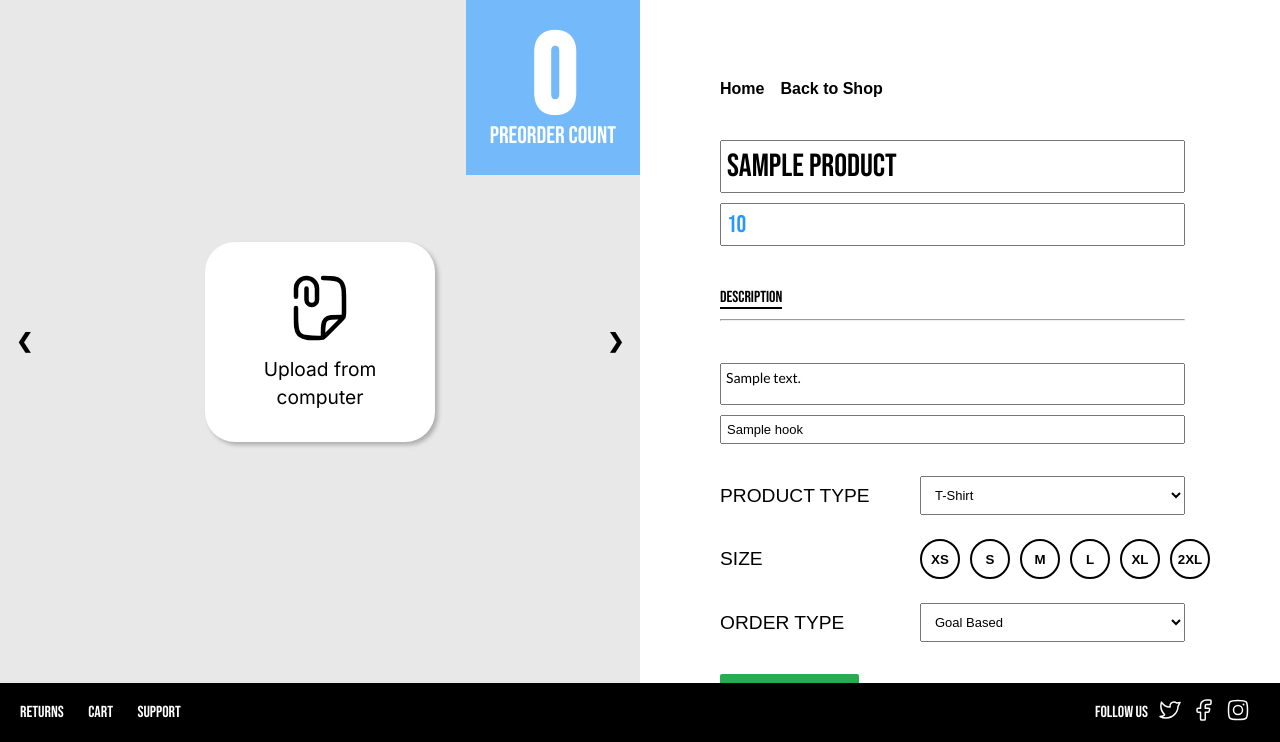
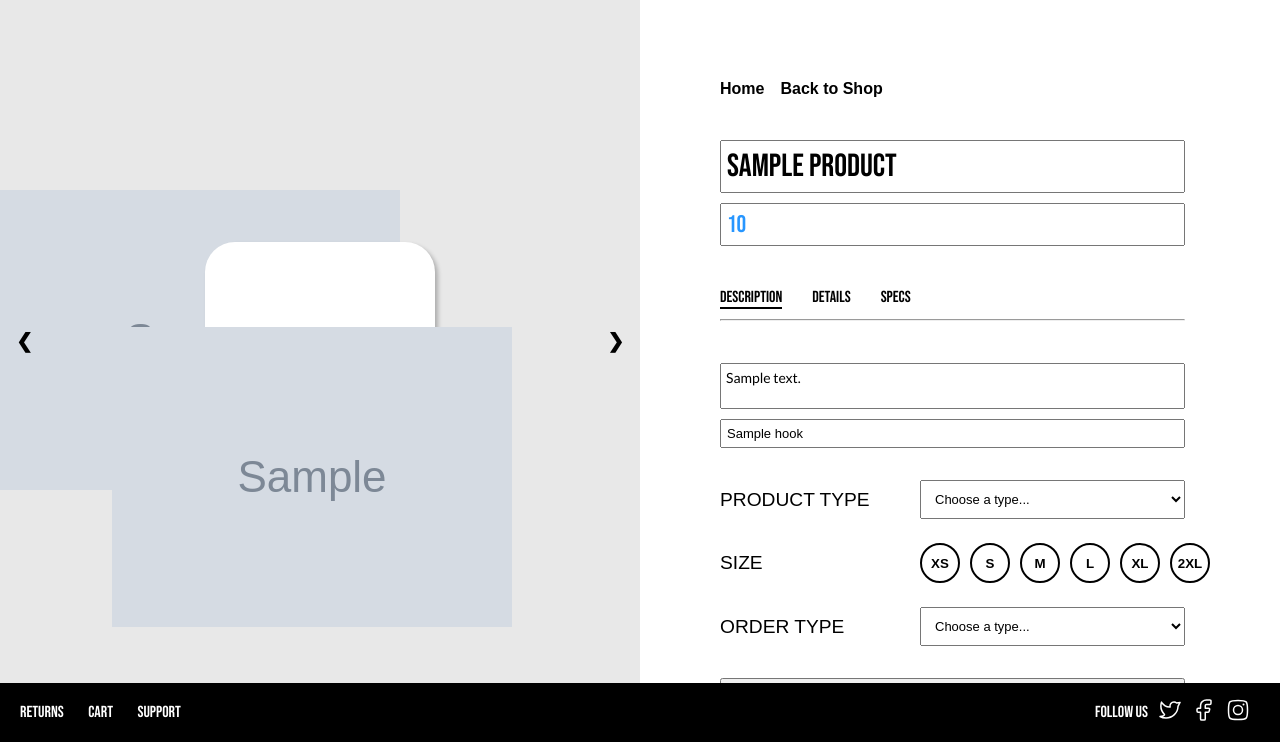
Before and after one commit to KishonShrill/UniGear, a Flask app: template app/templates/crud_blueprint/product_page-edit.html in a window 1280 px wide. Shown: the part 60-802 px from the top of the page. Run offline with Flask 3, Linux system fonts and the light colour scheme; the template is opened without the code that fills it: values that come from a table or form of the project are taken from there, most other values are stand-ins (such as "Sample title", 1, 10 or a date in 2020); grey boxes marked "Sample" are stand-in pictures; some libraries are stand-ins or nearby versions; some web fonts are replaced.

Commit message:
UNI-33-edit-product <[.ba] tried to fix the bug but couldnt and i have to switch to a branch>

```diff
--- a/app/forms.py
+++ b/app/forms.py
@@ -1,5 +1,5 @@
 from flask_wtf import FlaskForm
-from flask_wtf.file import FileField, FileAllowed, FileRequired
+from flask_wtf.file import FileField, FileAllowed, FileRequired, MultipleFileField
 from wtforms import StringField, IntegerField, SubmitField, SelectField, ValidationError, PasswordField, DecimalField, TextAreaField
 from wtforms.validators import InputRequired, Length, DataRequired, Regexp
 
--- a/app/templates/crud_blueprint/product_page-edit.html
+++ b/app/templates/crud_blueprint/product_page-edit.html
@@ -14,13 +14,18 @@
   {{ components.render_header(user=session['name'], role=session['role']) }}
 
   <!-- Content -->
-  <form id="product-form" method="POST" action="{{ url_for('seller.product_new_submit') }}" enctype="multipart/form-data">{{ form.csrf_token }}</form>
+  <form id="product-form" method="POST" action="{{ url_for('seller.product_edit_submit', product_id=product.id) }}" enctype="multipart/form-data">
+    {{ form.csrf_token }}
+  </form>
   <main class="product">
     <section class="product__image-wrapper">
 
       <div class="product__image-gallery">
         <div class="product__image-preview" id="slides-container">
-          <!-- Dynamic slides will be inserted here -->
+          <!-- Populate with existing images -->
+          {% for image in product.images %}
+            <img src="{{ image.url }}" alt="Product Image">
+          {% endfor %}
         </div>
 
         <a class="prev" onclick="plusSlides(-1)">❮</a>
@@ -29,28 +34,22 @@
 
       <div id="upload-button" onclick="document.getElementById('pictureUpload').click();">
         <svg xmlns="http://www.w3.org/2000/svg" viewBox="0 0 24 24" width="24" height="24" color="#000000" fill="none">
-          <path d="M4 12.0004L4 14.5446C4 17.7896 4 19.4121 4.88607 20.5111C5.06508 20.7331 5.26731 20.9354 5.48933 21.1144C6.58831 22.0004 8.21082 22.0004 11.4558 22.0004C12.1614 22.0004 12.5141 22.0004 12.8372 21.8864C12.9044 21.8627 12.9702 21.8354 13.0345 21.8047C13.3436 21.6569 13.593 21.4074 14.0919 20.9085L18.8284 16.172C19.4065 15.5939 19.6955 15.3049 19.8478 14.9374C20 14.5698 20 14.1611 20 13.3436V10.0004C20 6.22919 20 4.34358 18.8284 3.172C17.7693 2.11284 16.1265 2.01122 13.0345 2.00146M13 21.5004V21.0004C13 18.172 13 16.7578 13.8787 15.8791C14.7574 15.0004 16.1716 15.0004 19 15.0004H19.5" stroke="currentColor" stroke-width="1.5" stroke-linecap="round" stroke-linejoin="round" />
-          <path d="M4 8.23028V5.46105C4 3.54929 5.567 1.99951 7.5 1.99951C9.433 1.99951 11 3.54929 11 5.46105V9.26874C11 10.2246 10.2165 10.9995 9.25 10.9995C8.2835 10.9995 7.5 10.2246 7.5 9.26874V5.46105" stroke="currentColor" stroke-width="1.5" stroke-linecap="round" stroke-linejoin="round" />
+          <path d="..." />
         </svg>
         <span id="upload-button__description">Upload from computer</span>
       </div>
 
       <div id="delete-image-button" onclick="deleteCurrentSlide()">
         <svg xmlns="http://www.w3.org/2000/svg" viewBox="0 0 24 24" width="24" height="24" color="#ffffff" fill="none">
-          <path d="M19.5 5.5L18.8803 15.5251C18.7219 18.0864 18.6428 19.3671 18.0008 20.2879C17.6833 20.7431 17.2747 21.1273 16.8007 21.416C15.8421 22 14.559 22 11.9927 22C9.42312 22 8.1383 22 7.17905 21.4149C6.7048 21.1257 6.296 20.7408 5.97868 20.2848C5.33688 19.3626 5.25945 18.0801 5.10461 15.5152L4.5 5.5" stroke="currentColor" stroke-width="1.5" stroke-linecap="round" />
-          <path d="M3 5.5H21M16.0557 5.5L15.3731 4.09173C14.9196 3.15626 14.6928 2.68852 14.3017 2.39681C14.215 2.3321 14.1231 2.27454 14.027 2.2247C13.5939 2 13.0741 2 12.0345 2C10.9688 2 10.436 2 9.99568 2.23412C9.8981 2.28601 9.80498 2.3459 9.71729 2.41317C9.32164 2.7167 9.10063 3.20155 8.65861 4.17126L8.05292 5.5" stroke="currentColor" stroke-width="1.5" stroke-linecap="round" />
-          <path d="M9.5 16.5L9.5 10.5" stroke="currentColor" stroke-width="1.5" stroke-linecap="round" />
-          <path d="M14.5 16.5L14.5 10.5" stroke="currentColor" stroke-width="1.5" stroke-linecap="round" />
+          <path d="..." />
         </svg>
       </div>
 
       <div class="product__image-thumbnails" id="thumbnails">
-        <!-- Thumbnails will be dynamically added here -->
-      </div>
-
-      <div class="product__quantity-viewer">
-        <h1>0</h1>
-        <p>preorder count</p>
+        <!-- Populate thumbnails with existing images -->
+        {% for image in product.images %}
+          <img src="{{ image.url }}" alt="Thumbnail">
+        {% endfor %}
       </div>
     </section>
 
@@ -61,50 +60,53 @@
       </div>
 
       <div class="input-box">
-        <input id="name" name="name" placeholder="Add product name..." required="" type="text" value="{{ product.name }}" form="product-form">
+        <input id="name" name="name" placeholder="Add product name..." required type="text" value="{{ product.name }}" form="product-form">
+        <label for="name" hidden>Please input a product name...</label>
       </div>
       <div class="input-box">
-        <input id="price" name="price" placeholder="₱: Set Price..." required="" type="text" value="{{ product.price }}" inputmode="numeric" form="product-form">
+        <input id="price" name="price" placeholder="₱: Set Price..." required type="text" value="{{ product.price }}" inputmode="numeric" pattern="[0-9]+" form="product-form">
+        <label for="price" hidden>Please input a price for the product...</label>
       </div>
 
       <div class="product__content-details-box">
         <p selected>description</p>
+        <p>details</p>
+        <p>specs</p>
       </div>
       <hr />
 
       <div class="input-box">
-        <textarea id="description" name="description" placeholder="Please add a product description..." required="" form="product-form">{{ product.description }}</textarea>
+        <textarea id="description" name="description" placeholder="Please add a product description..." required form="product-form">{{ product.description }}</textarea>
+        <label for="description" hidden>Please add a product description...</label>
       </div>
       <div class="input-box">
-        <input id="hook" name="hook" placeholder="[optional] Add product hook" value="{{ product.hook }}" form="product-form">
+        <input id="hook" name="hook" placeholder="[optional] Add product hook" type="text" value="{{ product.hook }}" form="product-form">
       </div>
-
       <div class="product__content-specs-box">
         <div>
           <p>PRODUCT TYPE</p>
           <div class="input-box">
-            <select id="type" name="type" required="" form="product-form">
-              <option value="t-shirt" {% if product.product_type == 't-shirt' %}selected{% endif %}>T-Shirt</option>
-              <option value="hoodie" {% if product.product_type == 'hoodie' %}selected{% endif %}>Hoodie</option>
-              <option value="footwear" {% if product.product_type == 'footwear' %}selected{% endif %}>Footwear</option>
-              <option value="lanyard" {% if product.product_type == 'lanyard' %}selected{% endif %}>Lanyard</option>
-              <option value="pin" {% if product.product_type == 'pin' %}selected{% endif %}>Pin</option>
+            <select id="type" name="type" required form="product-form">
+              <option value="" {% if not product.type %}selected{% endif %}>Choose a type...</option>
+              <option value="t-shirt" {% if product.type == 't-shirt' %}selected{% endif %}>T-Shirt</option>
+              <option value="hoodie" {% if product.type == 'hoodie' %}selected{% endif %}>Hoodie</option>
+              <option value="footwear" {% if product.type == 'footwear' %}selected{% endif %}>Footwear</option>
+              <option value="lanyard" {% if product.type == 'lanyard' %}selected{% endif %}>Lanyard</option>
+              <option value="pin" {% if product.type == 'pin' %}selected{% endif %}>Pin</option>
             </select>
+            <label for="type" hidden>Type needed: please choose a type...</label>
           </div>
         </div>
 
         <div>
           <p>SIZE</p>
           <div class="product__size-selector">
-            <button type="button" class="size-btn" data-size="1">XS</button>
-            <button type="button" class="size-btn" data-size="2">S</button>
-            <button type="button" class="size-btn" data-size="3">M</button>
-            <button type="button" class="size-btn" data-size="4">L</button>
-            <button type="button" class="size-btn" data-size="5">XL</button>
-            <button type="button" class="size-btn" data-size="6">2XL</button>
-
-            <!-- Hidden input to store selected sizes -->
-            <input type="hidden" name="selectedSizes" id="selectedSizes" form="product-form">
+            {% for size in ['XS', 'S', 'M', 'L', 'XL', '2XL'] %}
+              <button type="button" class="size-btn {% if size in product.sizes %}selected{% endif %}" data-size="{{ size }}">
+                {{ size }}
+              </button>
+            {% endfor %}
+            <input type="hidden" name="selectedSizes" id="selectedSizes" value="{{ product.sizes|join(',') }}" form="product-form">
           </div>
         </div>
 
@@ -112,23 +114,25 @@
           <p>ORDER TYPE</p>
           <div class="input-box">
             <select name="preorder" id="preorder" form="product-form" required>
-              <option value="0" {% if product.preorder_type == '0' %}selected{% endif %}>Goal Based</option>
-              <option value="1" {% if product.preorder_type == '1' %}selected{% endif %}>Time Based</option>
+              <option value="" {% if product.preorder is none %}selected{% endif %}>Choose a type...</option>
+              <option value="0" {% if product.preorder == 0 %}selected{% endif %}>Goal Based</option>
+              <option value="1" {% if product.preorder == 1 %}selected{% endif %}>Time Based</option>
             </select>
+            <label for="preorder" hidden>How many products will you sell?</label>
           </div>
         </div>
+      </div>
 
-      </div>
-      <button id="create_product" data-open-modal>Update Product</button>
+      <button id="edit_product" data-open-modal>Edit Product</button>
     </div>
   </main>
 
   <!-- Dialog -->
   <dialog class="modal" data-modal>
-    <div style="margin-bottom: 1rem;">Are you sure you want to update this product?</div>
+    <div style="margin-bottom: 1rem;">Are you sure you want to save changes?</div>
     <div class="confirmation-btns">
-      <button class="btn cancel" data-close-modal >Close</button>
-      <input class="btn confirm" name="create_product" type="submit" value="Submit">
+      <button class="btn cancel" data-close-modal>Close</button>
+      <input class="btn confirm" name="edit_product" type="submit" value="Submit">
     </div>
   </dialog>
 
@@ -140,7 +144,6 @@
     const closeButton = document.querySelector("[data-close-modal]")
     const modal = document.querySelector("[data-modal]")
 
-
     openButton.addEventListener("click", () => {
       modal.showModal()
     })
@@ -151,20 +154,8 @@
 
     document.querySelector('.btn.confirm').addEventListener('click', function () {
       const form = document.getElementById('product-form');
-      form.submit(); // Submit the form manually
+      form.submit();
     });
-  </script>
-  <script>
-    // REMOVE NING SCRIPT SA PRODUCT DETAILS
-    document.querySelectorAll("textarea").forEach(function(textarea) {
-      textarea.style.height = textarea.scrollHeight + "px";
-
-      textarea.addEventListener("input", function() {
-        this.style.height = "auto";
-        this.style.height = this.scrollHeight + "px";
-      });
-    });
-    // REMOVE NING SCRIPT SA PRODUCT DETAILS
   </script>
   <script src="{{ url_for('static', filename='js/product_page.js') }}"></script>
 {% endblock %}
--- a/app/templates/seller/my_products.html
+++ b/app/templates/seller/my_products.html
@@ -49,6 +49,7 @@
                 <th>Order-Type</th>
                 <th>Created At</th>
                 <th>Updated At</th>
+                <th>Actions</th>
               </tr>
             </thead>
             <tbody>
@@ -66,6 +67,10 @@
                 {% endif %}
                 <td>{{ product['Created At']}}</td>
                 <td>{{ product['Updated At'] }}</td>
+                <td>
+                  <a href="{{ url_for('seller.product_edit', product_id=product['Product_id']) }}" class="btn edit-btn">Edit</a>
+
+                </td>
                 </tr>
               {% endfor %}
             </tbody>
```
Also changed, not shown: app/models/product.py (+48 -0 lines), app/routes/seller.py (+23 -18 lines).
